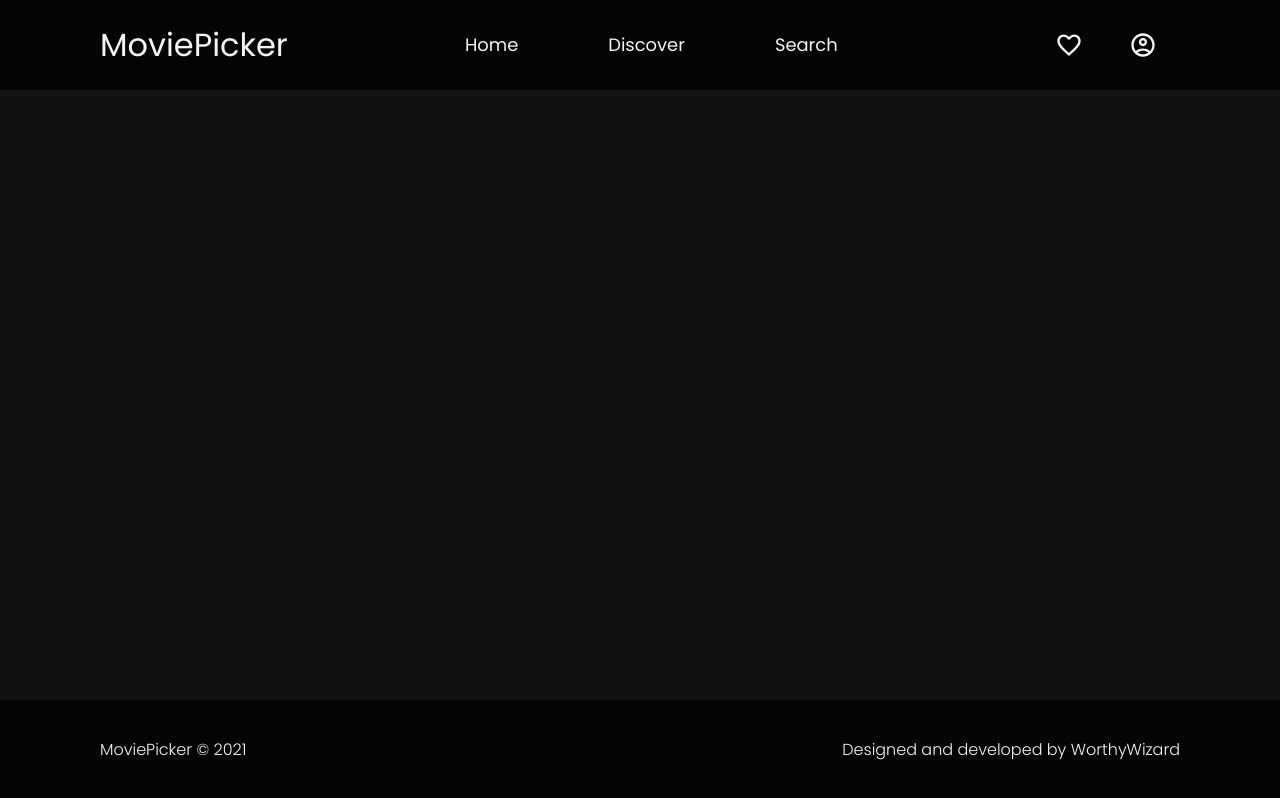
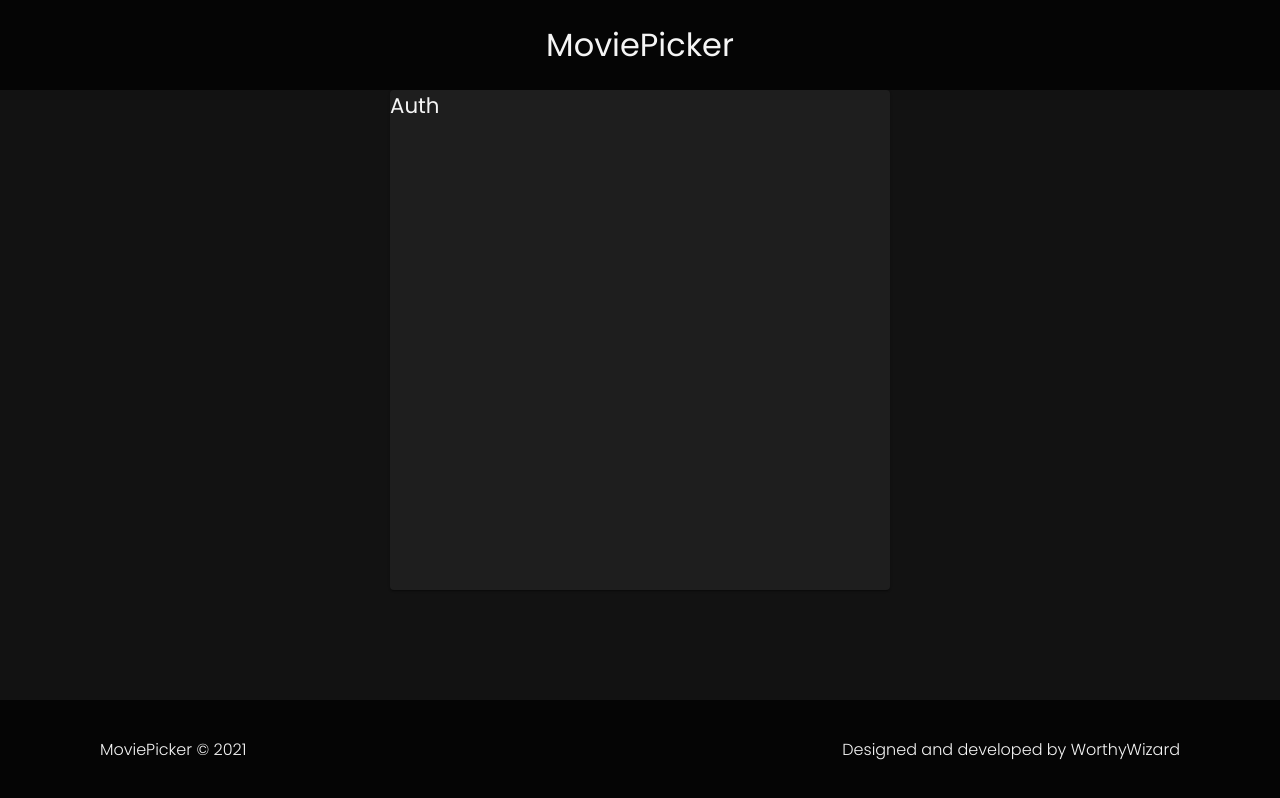
Before and after one commit to WorthyWizard/movie-picker, a React (Vite) app: page /auth in a window 1280 px wide. Built offline with nearby package versions, Linux system fonts and the light colour scheme; no server answers.

Commit message:
Preparing authentication functionality

```diff
--- a/index.html
+++ b/index.html
@@ -4,7 +4,7 @@
     <meta charset="UTF-8" />
     <link rel="icon" type="image/svg+xml" href="/src/favicon.svg" />
     <meta name="viewport" content="width=device-width, initial-scale=1.0" />
-    <title>Vite App</title>
+    <title>Movie Picker</title>
   </head>
   <body>
     <div id="root"></div>
--- a/src/layout/Header/Header.tsx
+++ b/src/layout/Header/Header.tsx
@@ -9,7 +9,7 @@ import {
 import s from "./Header.module.css";
 
 const Header = () => {
-  const isUserAuth = true;
+  const isAuthenticated = false;
 
   const userAuth = (
     <>
@@ -73,13 +73,13 @@ const Header = () => {
   );
 
   return (
-    <header className={`${s.Header} ${!isUserAuth ? s.Guest : ""}`}>
+    <header className={`${s.Header} ${!isAuthenticated ? s.Guest : ""}`}>
       <div className={s.HeaderInner}>
         <div className={s.HeaderContent}>
           <h1 className={s.HeaderLogo}>
             <NavLink to="/">MoviePicker</NavLink>
           </h1>
-          {isUserAuth ? userAuth : ""}
+          {isAuthenticated ? userAuth : ""}
         </div>
       </div>
     </header>
--- a/src/pages/Auth/AuthPage.tsx
+++ b/src/pages/Auth/AuthPage.tsx
@@ -1,7 +1,11 @@
-import s from "./AuthPage.module.css";
+import { Paper, Stack } from "@mui/material";
 
 const AuthPage = () => {
-  return <div className={s.AuthPage}>Auth Page</div>;
+  return (
+    <Stack justifyContent="center" alignItems="center">
+      <Paper sx={{ width: 500, height: 500 }}>Auth</Paper>
+    </Stack>
+  );
 };
 
 export default AuthPage;
--- a/src/pages/Home/HomePage.tsx
+++ b/src/pages/Home/HomePage.tsx
@@ -12,7 +12,7 @@ import useWatchlistMovies from "@/services/hooks/useWatchlistMovies";
 
 const HomePage = () => {
   const { data: recommended, isLoading: isRecommendedLoading } =
-    movieAPI.useGetRecommendedMoviesQuery({ id: 157336 });
+    movieAPI.useGetRecommendedMoviesQuery({ id: 414906 });
 
   const {
     movies,
--- a/src/router/Router.tsx
+++ b/src/router/Router.tsx
@@ -1,23 +1,12 @@
-import { Route, Routes } from "react-router-dom";
+import { useRoutes } from "react-router-dom";
 
 import { privateRoutes, publicRoutes } from "./routes";
 
 const Router = () => {
-  const isUserAuth = true;
-
-  return isUserAuth ? (
-    <Routes>
-      {privateRoutes.map(({ path, Component }) => (
-        <Route key={path} path={path} element={<Component />} />
-      ))}
-    </Routes>
-  ) : (
-    <Routes>
-      {publicRoutes.map(({ path, Component }) => (
-        <Route key={path} path={path} element={<Component />} />
-      ))}
-    </Routes>
-  );
+  const isAuthenticated = false;
+  const routes = isAuthenticated ? privateRoutes : publicRoutes;
+  const element = useRoutes(routes);
+  return element;
 };
 
 export default Router;
--- a/src/router/routes.ts
+++ /dev/null
@@ -1,42 +0,0 @@
-import AuthPage from '../pages/Auth/AuthPage';
-import HomePage from '../pages/Home/HomePage';
-import DiscoverPage from '../pages/Discover/DiscoverPage';
-import SearchPage from '../pages/Search/SearchPage';
-import WatchlistPage from '../pages/Watchlist/WatchlistPage';
-import MoviePage from '../pages/Movie/MoviePage';
-import AccountPage from '../pages/AccountPage/AccountPage';
-import * as endpoints from './routesEndpoints';
-
-export const publicRoutes = [
-  {
-    path: endpoints.REGISTRATION_PAGE,
-    Component: AuthPage
-  }
-]
-
-export const privateRoutes = [
-  {
-    path: endpoints.HOME_PAGE,
-    Component: HomePage
-  },
-  {
-    path: endpoints.DISCOVER_PAGE,
-    Component: DiscoverPage
-  },
-  {
-    path: endpoints.SEARCH_PAGE,
-    Component: SearchPage
-  },
-  {
-    path: endpoints.WATCHLIST_PAGE,
-    Component: WatchlistPage
-  },
-  {
-    path: endpoints.MOVIE_PAGE,
-    Component: MoviePage
-  },
-  {
-    path: endpoints.ACCOUNT_PAGE,
-    Component: AccountPage
-  }
-]
--- /dev/null
+++ b/src/router/routes.tsx
@@ -0,0 +1,51 @@
+import AuthPage from "../pages/Auth/AuthPage";
+import HomePage from "../pages/Home/HomePage";
+import DiscoverPage from "../pages/Discover/DiscoverPage";
+import SearchPage from "../pages/Search/SearchPage";
+import WatchlistPage from "../pages/Watchlist/WatchlistPage";
+import MoviePage from "../pages/Movie/MoviePage";
+import AccountPage from "../pages/AccountPage/AccountPage";
+import * as endpoints from "./routesEndpoints";
+import { Navigate, RouteObject } from "react-router-dom";
+
+export const publicRoutes: RouteObject[] = [
+  {
+    path: endpoints.AUTH_PAGE,
+    element: <AuthPage />,
+  },
+  {
+    path: "*",
+    element: <Navigate to={endpoints.AUTH_PAGE} />,
+  },
+];
+
+export const privateRoutes: RouteObject[] = [
+  {
+    path: endpoints.HOME_PAGE,
+    element: <HomePage />,
+  },
+  {
+    path: endpoints.DISCOVER_PAGE,
+    element: <DiscoverPage />,
+  },
+  {
+    path: endpoints.SEARCH_PAGE,
+    element: <SearchPage />,
+  },
+  {
+    path: endpoints.WATCHLIST_PAGE,
+    element: <WatchlistPage />,
+  },
+  {
+    path: endpoints.MOVIE_PAGE,
+    element: <MoviePage />,
+  },
+  {
+    path: endpoints.ACCOUNT_PAGE,
+    element: <AccountPage />,
+  },
+  {
+    path: "*",
+    element: <Navigate to={endpoints.HOME_PAGE} />,
+  },
+];
--- a/src/router/routesEndpoints.ts
+++ b/src/router/routesEndpoints.ts
@@ -1,5 +1,5 @@
 export const HOME_PAGE = "/";
-export const REGISTRATION_PAGE = "/auth";
+export const AUTH_PAGE = "/auth";
 export const DISCOVER_PAGE = "/discover";
 export const SEARCH_PAGE = "/search";
 export const WATCHLIST_PAGE = "/watchlist";
```
